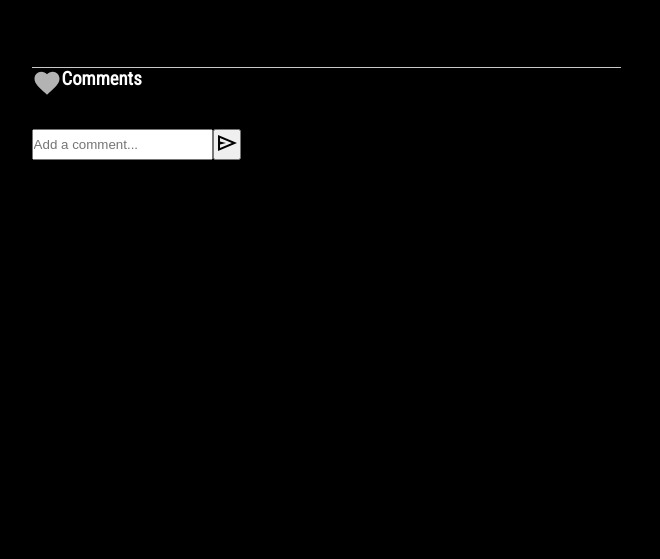
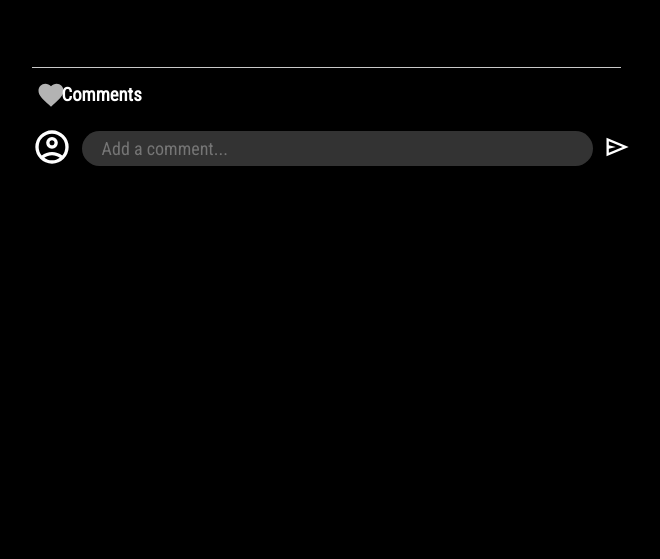
Before and after one commit to Marvel-Universe/MarvelUniverse, a Django app: template MarvelUniverse/templates/MarvelUniverse/detail/comics.html in a window 1280 px wide. Shown: the part 55-614 px from the top of the page, without its empty margins (476-1136 px from the left). Run offline with Django 4.2, Linux system fonts and the light colour scheme; the template is opened without the code that fills it, so the values that code supplies are empty.

Commit message:
add style for detail page

```diff
--- a/MarvelUniverse/static/MarvelUniverse/css/detail.css
+++ b/MarvelUniverse/static/MarvelUniverse/css/detail.css
@@ -118,6 +118,17 @@ li {
     font-weight: bold solid 3px;
 }
 
+/* fav */
+
+.comment-title .fav {
+    padding-top: 12px;
+    padding-left: 4px;
+}
+
+.comment-title {
+    color: transparent;
+}
+
 .fav {
     position: relative;
     justify-content: start;
@@ -144,24 +155,7 @@ li {
     stroke-width: 2px; */
     transition: fill 0.2s ease;
 }
-    fill: white;
-    opacity: 70%;
-    /* border-radius: white;
-    stroke: white;
-    stroke-width: 2px; */
-    transition: fill 0.2s ease;
-}
 
-.fav.is-favorite svg {
-    fill: #EC1D24;
-    stroke: transparent;
-    opacity: 1;
-}
-
-.fav:hover {
-    background-color: transparent;
-    transform: scale(1.1);
-}
 .fav.is-favorite svg {
     fill: #EC1D24;
     stroke: transparent;
@@ -223,3 +217,114 @@ li {
     height: 1px;
     background-color:rgba(255, 255, 255, 0.788);
 }
+
+/* comment */
+
+.comment {
+    flex-direction: row;
+}
+
+.comment-detail {
+    flex-direction: row;
+    justify-content: space-between;
+}
+
+.comment-form {
+    display: grid;
+    grid-template-columns: 0.3fr 6fr;
+    margin: 14px 0;
+    justify-content: left;
+    width: 100%;
+}
+
+form {
+    justify-content: left;
+}
+
+h3 {
+    margin-top: 16px;
+}
+
+form button {
+    background-color: transparent;
+    width: 28px;
+    height: auto;
+    font-size: 15px;
+    font-family: 'Roboto Condensed', sans-serif;
+    border: black;
+    cursor: pointer;
+    padding-left: 10px;
+}
+
+.user-profile svg {
+    width: 40px;
+    height: auto;
+    fill: white;
+}
+
+form button svg {
+    fill: white;
+    width: 28px;
+    height: auto;
+}
+
+form button svg:hover {
+    fill: #EC1D24;
+}
+
+form input[type=text]{
+    height: 10px;
+    width: 100%;
+    border-radius: 40px;
+    border: white;
+    padding: 12.5px;
+    justify-content: right;
+    align-items: center;
+    background-color: rgba(255,255,255,0.2);
+    font-family: 'Roboto Condensed', sans-serif;
+    color: white;
+    padding-left: 20px;
+    font-size: 18px;
+    margin-left: 10px;
+}
+
+.comment {
+    margin-bottom: 15px;
+    justify-content: left;
+    display: grid;
+    grid-template-columns: 0.3fr 6fr;
+}
+
+.comment svg {
+    width: 40px;
+    height: auto;
+    fill: white;
+}
+
+.comment-text {
+    margin-left: 10px;
+}
+
+.comment-text .body {
+    margin-top: 6px;
+}
+
+.comment-box {
+    height: 260px;
+    overflow: scroll;
+    overflow-x: visible;
+}
+
+.comment-box::-webkit-scrollbar {
+    width: 20px;
+}
+
+.comment-section {
+    height: 100%;
+}
+
+.comment-body {
+    overflow-wrap: break-word;
+    word-wrap: break-word;
+    word-break: break-word;
+}
```
